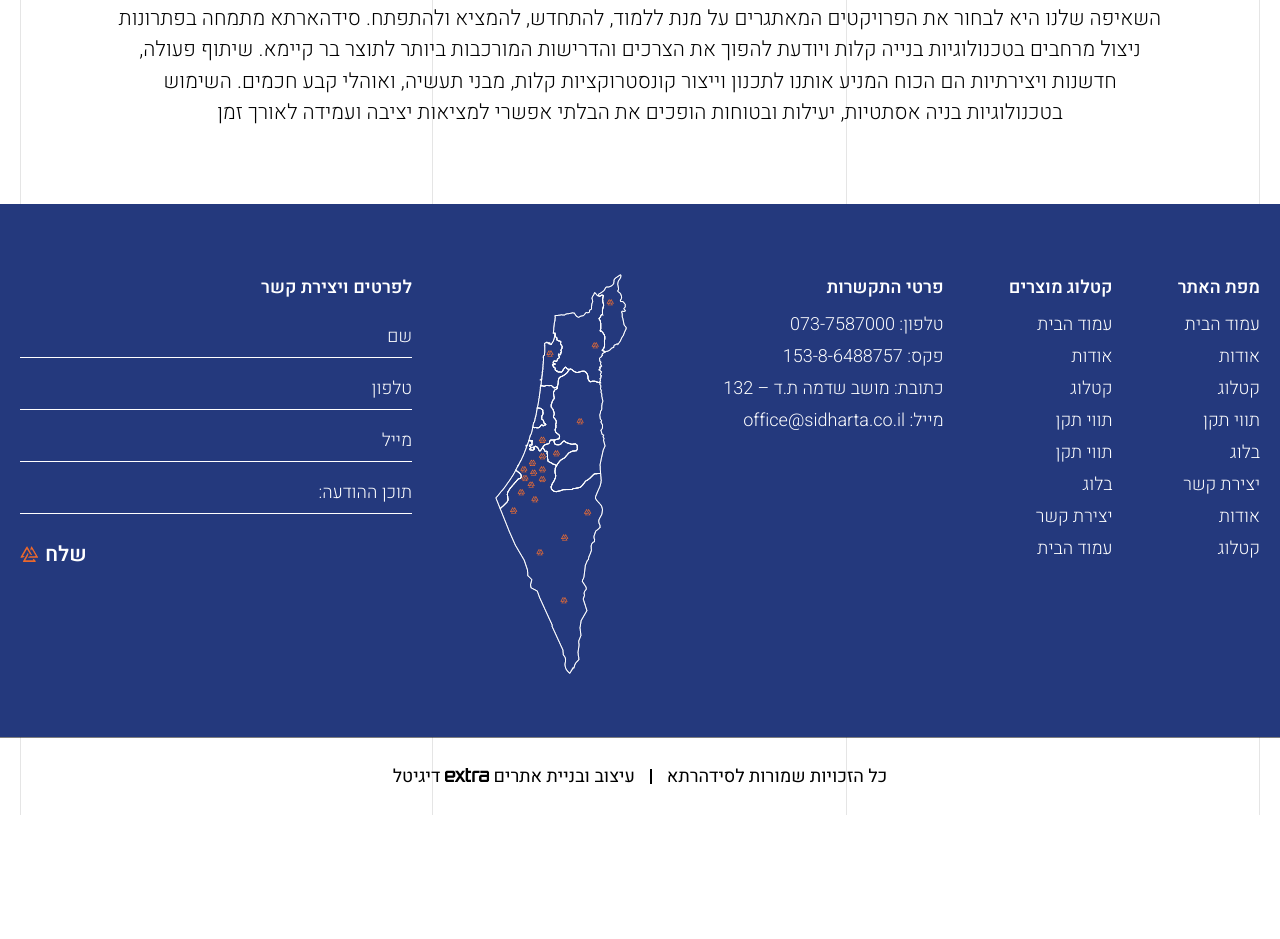
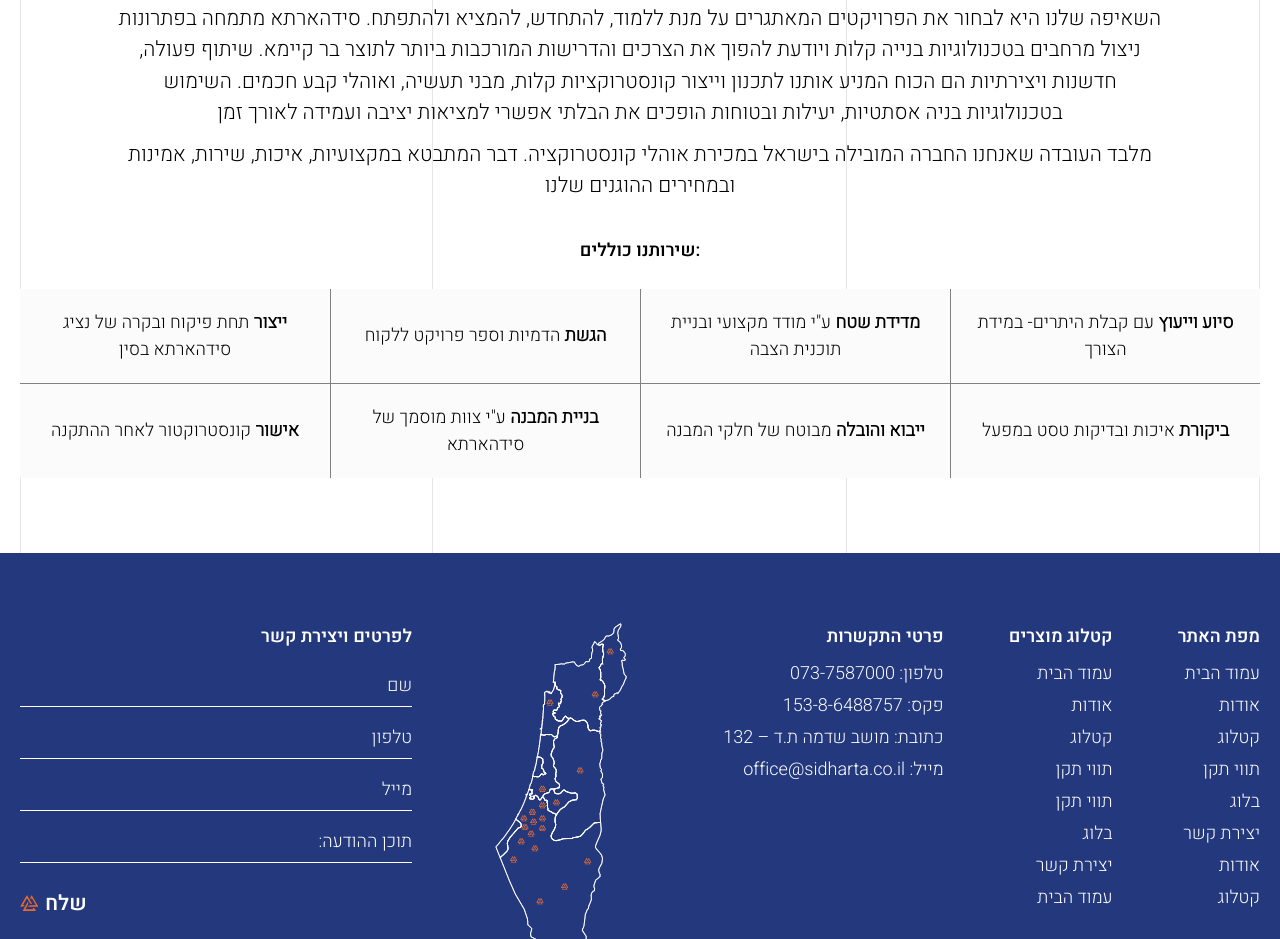
Before and after one commit to denisb-extra/sidharta, a website: page app/about.html in a window 1280 px wide. Shown: the part 1734-2673 px from the top of the page. Before the commit the page ends 2549 px from the top, so only its background shows below. Drawn offline with Linux system fonts and the light colour scheme.

Commit message:
home
home

```diff
--- a/app/about.html
+++ b/app/about.html
@@ -186,7 +186,56 @@
                     סידהארתא מתמחה בפתרונות ניצול מרחבים בטכנולוגיות בנייה קלות ויודעת להפוך את הצרכים והדרישות המורכבות ביותר לתוצר בר קיימא.
                     שיתוף פעולה, חדשנות ויצירתיות הם הכוח המניע אותנו לתכנון וייצור קונסטרוקציות קלות, מבני תעשיה, ואוהלי קבע חכמים. השימוש בטכנולוגיות בניה אסתטיות, יעילות ובטוחות הופכים את הבלתי אפשרי למציאות יציבה ועמידה לאורך זמן
                     </p>
+				<p>מלבד העובדה שאנחנו החברה המובילה בישראל במכירת אוהלי קונסטרוקציה. דבר המתבטא במקצועיות, איכות, שירות, אמינות ובמחירים ההוגנים שלנו
+				</p>
             </div>
+
+			<p class="title-regular centered">:שירותנו כוללים</p>
+
+			<div class="services-boxes">
+				<div class="boxes">
+					<div class="box">
+						<div class="inner">
+							<p><strong>סיוע וייעוץ</strong> עם קבלת היתרים- במידת הצורך</p>
+						</div>
+					</div>
+					<div class="box">
+						<div class="inner">
+							<p><strong>מדידת שטח</strong> ע"י מודד מקצועי ובניית תוכנית הצבה</p>
+						</div>
+					</div>
+					<div class="box">
+						<div class="inner">
+							<p><strong>הגשת</strong> הדמיות וספר פרויקט ללקוח</p>
+						</div>
+					</div>
+					<div class="box">
+						<div class="inner">
+							<p><strong>ייצור</strong> תחת פיקוח ובקרה של נציג סידהארתא בסין</p>
+						</div>
+					</div>
+					<div class="box">
+						<div class="inner">
+							<p><strong>ביקורת</strong> איכות ובדיקות טסט במפעל</p>
+						</div>
+					</div>
+					<div class="box">
+						<div class="inner">
+							<p><strong>ייבוא והובלה</strong> מבוטח של חלקי המבנה</p>
+						</div>
+					</div>
+					<div class="box">
+						<div class="inner">
+							<p><strong>בניית המבנה</strong> ע"י צוות מוסמך של סידהארתא</p>
+						</div>
+					</div>
+					<div class="box">
+						<div class="inner">
+							<p><strong>אישור</strong> קונסטרוקטור לאחר ההתקנה</p>
+						</div>
+					</div>
+				</div>
+			</div>
         </div>
     </section>
 
--- a/app/scss/inner.scss
+++ b/app/scss/inner.scss
@@ -40,3 +40,40 @@ section.top-inner {
 	}
 }
 /* --------------------- /Section top-inner ---------------------- */
+
+.services-boxes {
+	position: relative;
+	z-index: 100;
+	.boxes {
+		display: flex;
+		flex-wrap: wrap;
+
+		margin-top: 25px;
+		.box {
+			width: 25%;
+			padding: 20px;
+			background: #FBFBFB;
+			text-align: center;
+
+			.inner {
+				@include flex-center;
+				height: 100%;
+			}
+
+			@include f-l;
+			font-size: 18px;
+			color: var(--color-text);
+
+			border-left: 1px solid #0000007c;
+			border-bottom: 1px solid #0000007c;
+
+			&:nth-child(4n + 4) {
+				border-left: none;
+			}
+
+			&:nth-last-child(1), &:nth-last-child(2), &:nth-last-child(3), &:nth-last-child(4) {
+				border-bottom: none;
+			}
+		}
+	}
+}
--- a/app/scss/parts.scss
+++ b/app/scss/parts.scss
@@ -153,7 +153,16 @@ section {
 	}
 }
 
+.title-regular {
+	@include f-m;
+	font-size: 18px;
+	color: var(--color-text);
 
+	margin-top: 35px;
+	&:first-child {
+		margin-top: 0;
+	}
+}
 .decor-grid {
 	position: absolute;
 	z-index: 99;
```
Also changed, not shown: app/css/style.css.
